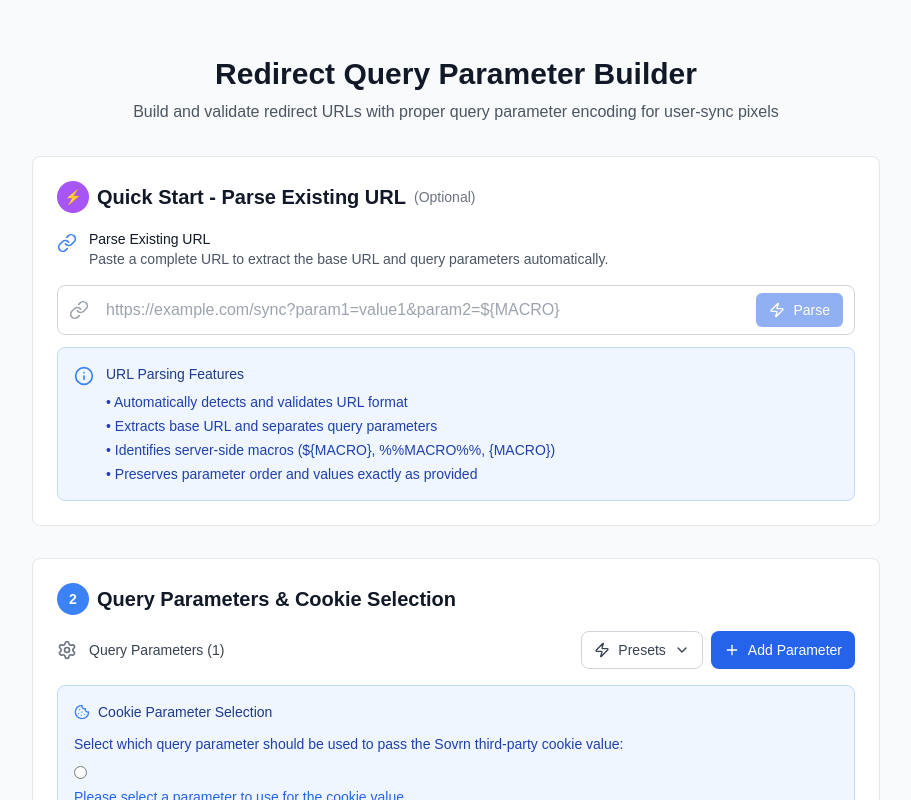
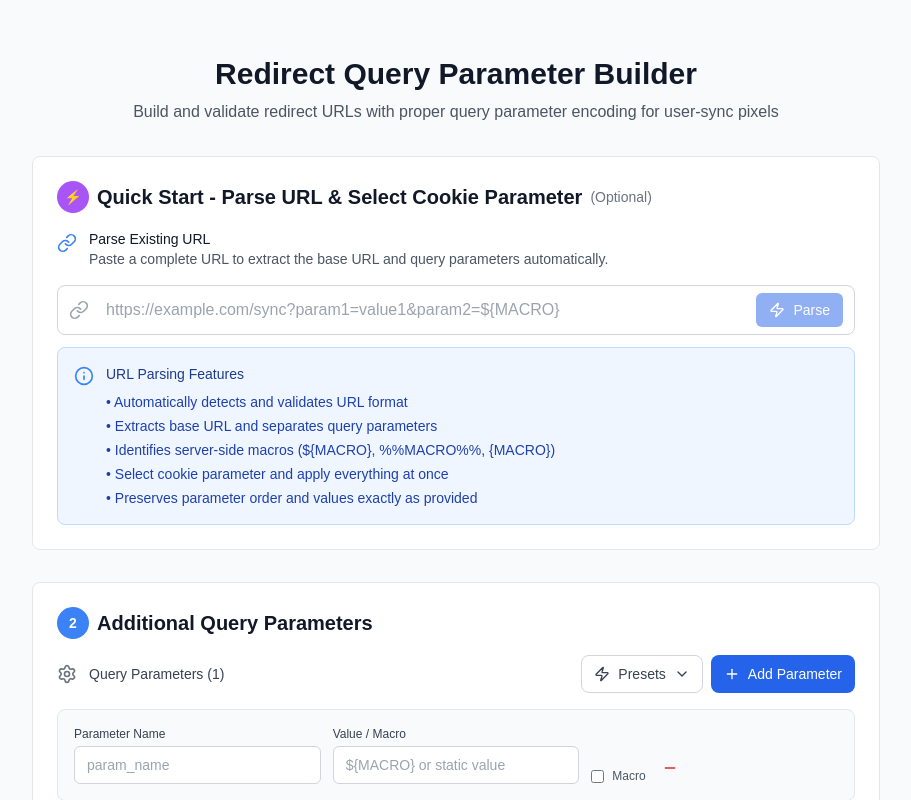
Before and after one commit to Ckohler90/Ckohler90.github.io, a Next.js app: page / in a window 1280 px wide. Shown: the top 800 px of the page, without its empty margins (184-1095 px from the left). Built offline with nearby package versions, Linux system fonts and the light colour scheme.

Commit message:
consolidated cookie param selection (#8)

```diff
--- a/src/app/components/QueryParamBuilder.js
+++ b/src/app/components/QueryParamBuilder.js
@@ -8,8 +8,7 @@ import {
   Code,
   AlertCircle,
   ChevronDown,
-  Zap,
-  Cookie
+  Zap
 } from 'lucide-react';
 import { validateQueryParamName, validateQueryParamValue } from '../../lib/form-helpers.js';
 
@@ -19,9 +18,7 @@ export default function QueryParamBuilder({
   onRemove,
   onUpdate,
   onAddPreset,
-  presets = [],
-  cookieParamIndex,
-  onCookieParamChange
+  presets = []
 }) {
   const [showPresets, setShowPresets] = useState(false);
 
@@ -125,65 +122,15 @@ export default function QueryParamBuilder({
         </div>
       </div>
 
-      {/* Cookie Parameter Selection */}
-      {queryParams.length > 0 && (
-        <div className="bg-blue-50 border border-blue-200 rounded-lg p-4">
-          <div className="flex items-center space-x-2 mb-3">
-            <Cookie className="h-4 w-4 text-blue-500" />
-            <h4 className="text-sm font-medium text-blue-900">Cookie Parameter Selection</h4>
-          </div>
-          <p className="text-sm text-blue-800 mb-3">
-            Select which query parameter should be used to pass the Sovrn third-party cookie value:
-          </p>
-          <div className="space-y-2">
-            {queryParams.map((param, index) => (
-              <label key={index} className="flex items-center space-x-3 cursor-pointer">
-                <input
-                  type="radio"
-                  name="cookieParam"
-                  value={index}
-                  checked={cookieParamIndex === index}
-                  onChange={(e) => onCookieParamChange(parseInt(e.target.value))}
-                  className="text-blue-600 focus:ring-blue-500"
-                />
-                <div className="flex items-center space-x-2">
-                  <span className="text-sm font-medium text-blue-900">{param.name}</span>
-                  {param.name && (
-                    <>
-                      <span className="text-blue-600">→</span>
-                      <span className="text-sm text-blue-800 font-mono">{cookieParamIndex ? '$UID' : param.value}</span>
-                    </>
-                  )}
-                </div>
-              </label>
-            ))}
-          </div>
-          {cookieParamIndex === null && (
-            <p className="text-sm text-blue-600 mt-2">
-              Please select a parameter to use for the cookie value.
-            </p>
-          )}
-        </div>
-      )}
+
 
       {/* Parameter List */}
       <div className="space-y-3">
         {queryParams.map((param, index) => {
           const validation = validateParam(param);
-          const isCookieParam = cookieParamIndex === index;
 
           return (
-            <div key={index} className={`border rounded-lg p-4 ${
-              isCookieParam
-                ? 'border-blue-300 bg-blue-50'
-                : 'border-gray-200 bg-gray-50'
-            }`}>
-              {isCookieParam && (
-                <div className="flex items-center space-x-2 mb-3 p-2 bg-blue-100 border border-blue-200 rounded text-xs">
-                  <Cookie className="h-3 w-3 text-blue-500" />
-                  <span className="font-medium text-blue-900">Selected as Cookie Parameter</span>
-                </div>
-              )}
+            <div key={index} className="border rounded-lg p-4 border-gray-200 bg-gray-50">
 
               <div className="grid grid-cols-1 md:grid-cols-3 gap-3">
                 {/* Parameter Name */}
@@ -309,7 +256,6 @@ export default function QueryParamBuilder({
           <li>• Use server-side macros like ${"{GDPR_APPLIES}"}, %%MACRO%%, or {"{MACRO}"}</li>
           <li>• Static values will be URL-encoded automatically</li>
           <li>• Macros are preserved during encoding for server-side replacement</li>
-          <li>• Select one parameter to be used for passing the Sovrn cookie</li>
         </ul>
       </div>
     </div>
--- a/src/app/components/RedirectForm.js
+++ b/src/app/components/RedirectForm.js
@@ -175,6 +175,10 @@ export default function RedirectForm() {
     setCookieParamIndex(null);
   };
 
+  const handleParseCookieParam = (index) => {
+    setCookieParamIndex(index);
+  };
+
   const onSubmit = (data) => {
     const formData = {
       ...data,
@@ -210,31 +214,16 @@ export default function RedirectForm() {
             <div className="w-8 h-8 bg-purple-500 text-white rounded-full flex items-center justify-center text-sm font-semibold">
               ⚡
             </div>
-            <h2 className="text-xl font-semibold text-gray-900">Quick Start - Parse Existing URL</h2>
+            <h2 className="text-xl font-semibold text-gray-900">Quick Start - Parse URL & Select Cookie Parameter</h2>
             <span className="text-sm text-gray-500 font-normal">(Optional)</span>
           </div>
 
           <UrlParser
             onParseUrl={handleParseUrl}
             onParseParams={handleParseParams}
+            onParseCookieParam={handleCookieParamChange}
           />
         </div>
-
-        {/* Step 1: Base Redirect URL
-        <div className="bg-white rounded-lg border border-gray-200 p-6 space-y-4">
-          <div className="flex items-center space-x-2">
-            <div className="w-8 h-8 bg-blue-500 text-white rounded-full flex items-center justify-center text-sm font-semibold">
-              1
-            </div>
-            <h2 className="text-xl font-semibold text-gray-900">Base Redirect URL</h2>
-          </div>
-
-          <UrlInput
-            register={register}
-            error={errors.redirectUrl}
-            placeholder="https://example.com/sync"
-          />
-        </div> */}
 
         {/* Step 2: Query Parameters & Cookie Selection */}
         <div className="bg-white rounded-lg border border-gray-200 p-6 space-y-4">
@@ -242,7 +231,7 @@ export default function RedirectForm() {
             <div className="w-8 h-8 bg-blue-500 text-white rounded-full flex items-center justify-center text-sm font-semibold">
               2
             </div>
-            <h2 className="text-xl font-semibold text-gray-900">Query Parameters & Cookie Selection</h2>
+            <h2 className="text-xl font-semibold text-gray-900">Additional Query Parameters</h2>
           </div>
 
           <QueryParamBuilder
@@ -252,8 +241,6 @@ export default function RedirectForm() {
             onUpdate={handleUpdateQueryParam}
             onAddPreset={handleAddPreset}
             presets={getQueryParamPresets()}
-            cookieParamIndex={cookieParamIndex}
-            onCookieParamChange={handleCookieParamChange}
           />
         </div>
 
--- a/src/app/components/UrlParser.js
+++ b/src/app/components/UrlParser.js
@@ -7,14 +7,16 @@ import {
   CheckCircle,
   ArrowRight,
   Info,
-  Zap
+  Zap,
+  Cookie
 } from 'lucide-react';
 import { parseUrlQueryParams } from '../../lib/form-helpers.js';
 import { validateAndNormalizeUrl } from '../../lib/url-encoder.js';
 
-export default function UrlParser({ onParseUrl, onParseParams }) {
+export default function UrlParser({ onParseUrl, onParseParams, onParseCookieParam }) {
   const [inputUrl, setInputUrl] = useState('');
   const [parsedData, setParsedData] = useState(null);
+  const [selectedCookieParamIndex, setSelectedCookieParamIndex] = useState(null);
   const [isParsing, setIsParsing] = useState(false);
   const [error, setError] = useState('');
 
@@ -22,6 +24,7 @@ export default function UrlParser({ onParseUrl, onParseParams }) {
     const url = e.target.value;
     setInputUrl(url);
     setParsedData(null);
+    setSelectedCookieParamIndex(null);
     setError('');
   };
 
@@ -57,6 +60,7 @@ export default function UrlParser({ onParseUrl, onParseParams }) {
       };
 
       setParsedData(result);
+      setSelectedCookieParamIndex(null); // Reset cookie param selection
     } catch (error) {
       setError('Failed to parse URL. Please check the format.');
     } finally {
@@ -70,9 +74,23 @@ export default function UrlParser({ onParseUrl, onParseParams }) {
     }
   };
 
-  const handleApplyParams = () => {
-    if (parsedData?.params) {
-      onParseParams(parsedData.params);
+  const handleCookieParamChange = (index) => {
+    setSelectedCookieParamIndex(index);
+
+    // Update the parameter value to $UID if it's not already
+    if (index !== null && parsedData?.params[index]) {
+      const updatedParams = [...parsedData.params];
+      if (updatedParams[index].value !== '$UID') {
+        updatedParams[index] = {
+          ...updatedParams[index],
+          value: '$UID',
+          isMacro: true
+        };
+        setParsedData(prev => ({
+          ...prev,
+          params: updatedParams
+        }));
+      }
     }
   };
 
@@ -81,6 +99,9 @@ export default function UrlParser({ onParseUrl, onParseParams }) {
     if (parsedData) {
       onParseUrl(parsedData.baseUrl);
       onParseParams(parsedData.params);
+      if (onParseCookieParam && selectedCookieParamIndex !== null) {
+        onParseCookieParam(selectedCookieParamIndex);
+      }
     }
   };
 
@@ -186,56 +207,86 @@ export default function UrlParser({ onParseUrl, onParseParams }) {
               </div>
             </div>
 
-            {/* Query Parameters */}
-            <div className="space-y-2">
-              <div className="flex items-center justify-between">
-                <label className="text-sm font-medium text-green-800">
-                  Query Parameters ({parsedData.params.length}):
-                </label>
-                <button
-                  type="button"
-                  onClick={handleApplyParams}
-                  className="text-sm text-blue-600 hover:text-blue-700 font-medium"
-                >
-                  Apply to Query Parameters Form
-                </button>
-              </div>
-
-              {parsedData.params.length > 0 ? (
+            {/* Cookie Parameter Selection */}
+            {parsedData.params.length > 0 && (
+              <div className="space-y-3">
+                <div className="flex items-center space-x-2">
+                  <Cookie className="h-4 w-4 text-blue-500" />
+                  <h4 className="text-sm font-medium text-green-800">Cookie Parameter Selection</h4>
+                </div>
+                <p className="text-sm text-green-700">
+                  Select which query parameter should be used to pass the Sovrn third-party cookie value:
+                </p>
                 <div className="bg-white border border-green-200 rounded p-3 space-y-2">
                   {parsedData.params.map((param, index) => (
-                    <div key={index} className="flex items-center justify-between text-sm">
-                      <div className="flex items-center space-x-2">
-                        <span className="font-medium text-green-900">{param.name}</span>
-                        <ArrowRight className="h-3 w-3 text-green-600" />
-                        <span className={`font-mono ${param.isMacro ? 'text-blue-600' : 'text-green-900'}`}>
-                          {param.value}
+                    <label key={index} className="flex items-center space-x-3 cursor-pointer p-2 hover:bg-gray-50 rounded">
+                      <input
+                        type="radio"
+                        name="cookieParam"
+                        value={index}
+                        checked={selectedCookieParamIndex === index}
+                        onChange={(e) => handleCookieParamChange(parseInt(e.target.value))}
+                        className="text-blue-600 focus:ring-blue-500"
+                      />
+                      <div className="flex items-center space-x-2 flex-1">
+                        <span className="text-sm font-medium text-gray-900">{param.name}</span>
+                        <ArrowRight className="h-3 w-3 text-gray-600" />
+                        <span className={`text-sm font-mono ${
+                          selectedCookieParamIndex === index && param.value === '$UID'
+                            ? 'text-blue-600 font-semibold'
+                            : param.isMacro
+                              ? 'text-blue-600'
+                              : 'text-gray-900'
+                        }`}>
+                          {selectedCookieParamIndex === index && param.value !== '$UID' ? '$UID' : param.value}
                         </span>
-                        {param.isMacro && (
+                        {(param.isMacro || selectedCookieParamIndex === index) && (
                           <span className="inline-flex items-center px-2 py-0.5 rounded text-xs font-medium bg-blue-100 text-blue-800">
                             Macro
                           </span>
                         )}
+                        {selectedCookieParamIndex === index && (
+                          <span className="inline-flex items-center px-2 py-0.5 rounded text-xs font-medium bg-green-100 text-green-800">
+                            <Cookie className="h-3 w-3 mr-1" />
+                            Cookie Param
+                          </span>
+                        )}
                       </div>
-                    </div>
+                    </label>
                   ))}
                 </div>
-              ) : (
+                {selectedCookieParamIndex === null && (
+                  <p className="text-sm text-amber-600 bg-amber-50 border border-amber-200 rounded p-2">
+                    Please select a parameter to use for the cookie value before applying to form.
+                  </p>
+                )}
+              </div>
+            )}
+
+            {parsedData.params.length === 0 && (
+              <div className="space-y-2">
+                <label className="text-sm font-medium text-green-800">Query Parameters:</label>
                 <div className="bg-white border border-green-200 rounded px-3 py-2 text-sm text-gray-500">
                   No query parameters found
                 </div>
-              )}
-            </div>
+              </div>
+            )}
 
             {/* Apply All Button */}
             <div className="pt-2 border-t border-green-200">
               <button
                 type="button"
                 onClick={handleApplyAll}
-                className="w-full inline-flex items-center justify-center px-4 py-2 border border-transparent rounded-md text-sm font-medium text-white bg-green-600 hover:bg-green-700 focus:outline-none focus:ring-2 focus:ring-green-500"
+                disabled={parsedData.params.length > 0 && selectedCookieParamIndex === null}
+                className="w-full inline-flex items-center justify-center px-4 py-2 border border-transparent rounded-md text-sm font-medium text-white bg-green-600 hover:bg-green-700 focus:outline-none focus:ring-2 focus:ring-green-500 disabled:opacity-50 disabled:cursor-not-allowed"
               >
                 <CheckCircle className="h-4 w-4 mr-2" />
                 Apply All to Form
+                {parsedData.params.length > 0 && selectedCookieParamIndex !== null && (
+                  <span className="ml-2 text-xs bg-green-500 px-2 py-0.5 rounded">
+                    + Cookie Selection
+                  </span>
+                )}
               </button>
             </div>
           </div>
@@ -252,6 +303,7 @@ export default function UrlParser({ onParseUrl, onParseParams }) {
                   <li>• Automatically detects and validates URL format</li>
                   <li>• Extracts base URL and separates query parameters</li>
                   <li>• Identifies server-side macros (${"{MACRO}"}, %%MACRO%%, {"{MACRO}"})</li>
+                  <li>• Select cookie parameter and apply everything at once</li>
                   <li>• Preserves parameter order and values exactly as provided</li>
                 </ul>
               </div>
```
